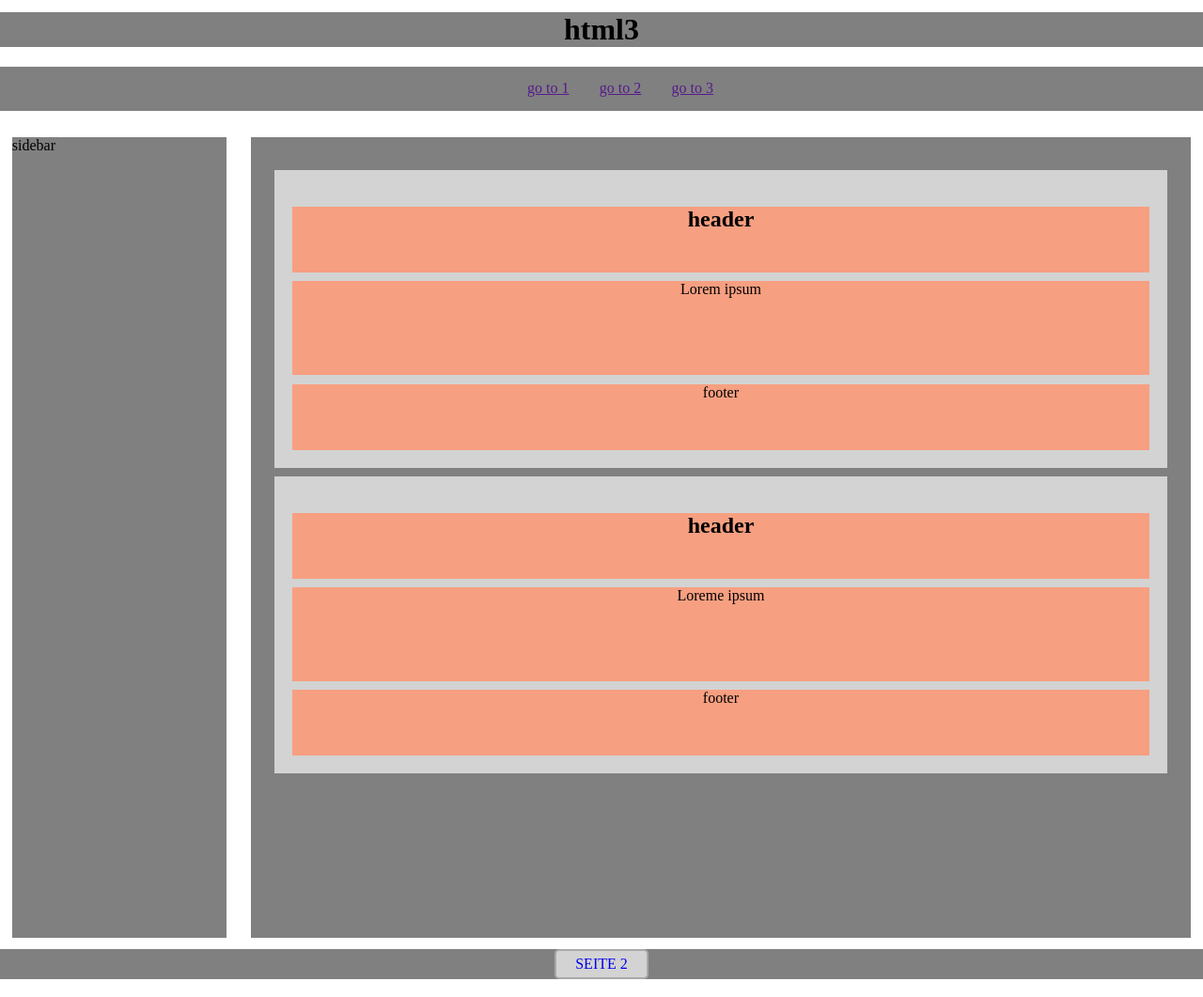
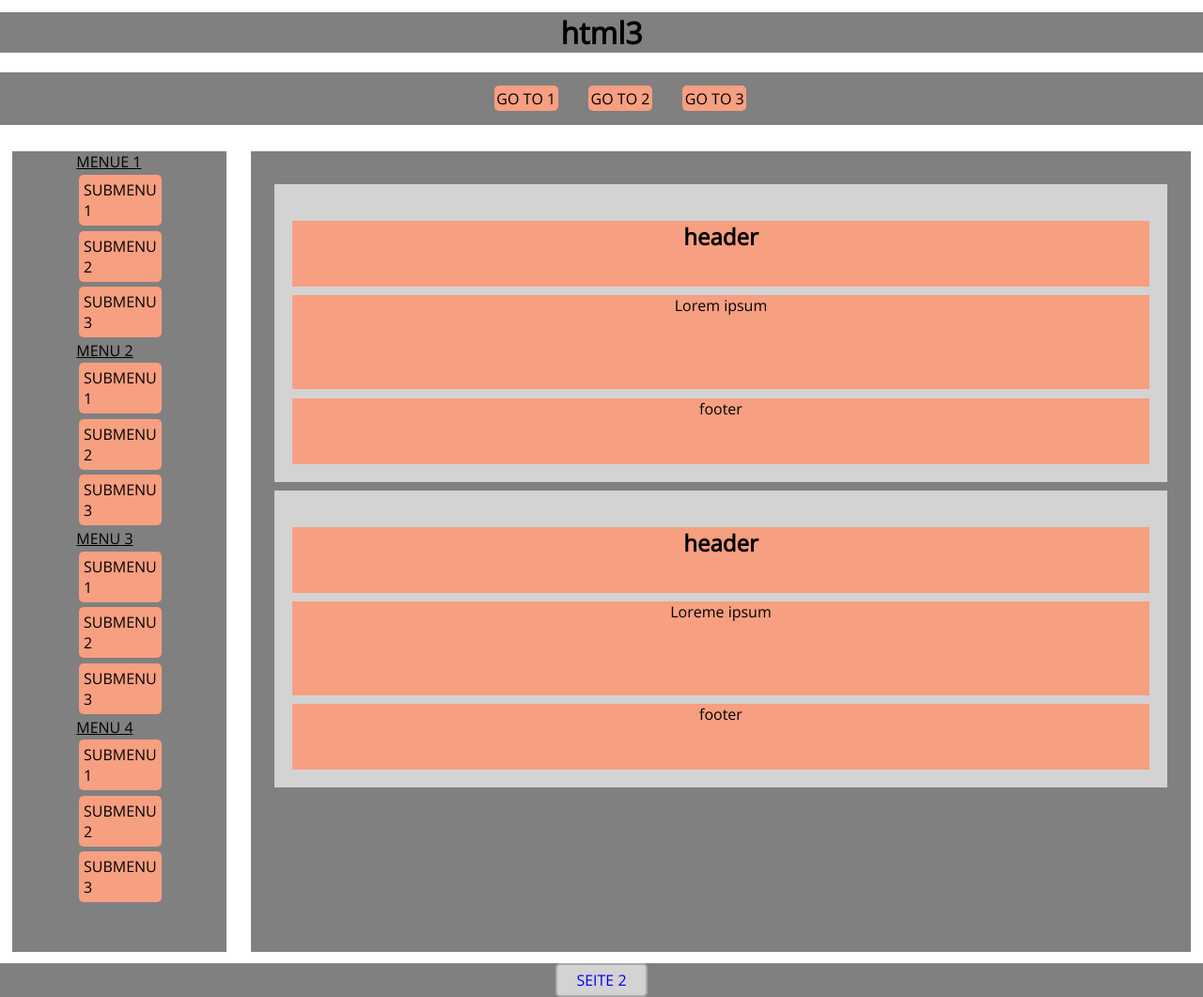
Before and after one commit to ppa100/week-learning, a plain HTML site: page template.html in a window 1280 px wide. Shown: the whole page at 94% size. Drawn offline with nearby package versions, Linux system fonts and the light colour scheme.

Commit message:
creating a navigation bar with 4 menus

```diff
--- a/css4.css
+++ b/css4.css
@@ -1,6 +1,8 @@
 body {
 	margin: 0 auto;
 	text-align: center;
+	font-family: 'Open Sans', sans-serif;
+
 }
 h1 {
 	display:block;
@@ -16,12 +18,44 @@ nav {
 }
 nav ul li {
 	display: inline-block;
+	text-transform: uppercase;
+	color: black;
 	margin: 3%;
+	background-color: #F79F81;
+	border-radius: 5px;
+	padding: 2.5px 2.5px;
+}
+nav ul li a{
+	color: black;
+	text-decoration: none;
 }
 aside {
 	text-align: left;
 	background-color:grey;
 	min-height: 100vh;
+}
+
+aside nav ul {
+
+	list-style-type: none;
+	margin: 0;
+	padding: 0;
+	text-transform: uppercase;
+	text-decoration: underline;
+
+
+}
+aside nav ul a {
+	text-decoration: none;
+	text-transform: uppercase;
+	display: block;
+	background-color: #F79F81;
+	color: black;
+	border-radius: 5px;
+	padding: 2.5px 2.5px;
+}
+aside nav ul li a:hover {
+	background-color: lightgrey;
 }
 section {
 	min-height: 100vh;
--- a/template.html
+++ b/template.html
@@ -4,8 +4,10 @@
 
 <head>
 	<meta charset="utf-8">
-<link rel="stylesheet" type="text/css" href="css4.css">
+	<link rel="stylesheet" type="text/css" href="css4.css">
+	<link href="https://fonts.googleapis.com/css?family=Open+Sans" rel="stylesheet">
 	<title>html123</title>
+
 </head>
 <body>
 	<header>
@@ -19,7 +21,38 @@
 		</ul>
 	</nav>
 	<div class="container">
-		<aside>sidebar</aside>
+		<aside>
+			<nav>
+				<ul>menue 1
+					<li><a href="">submenu 1</a></li>
+					<li><a href="">submenu 2</a></li>
+					<li><a href="">submenu 3</a></li>
+				</ul>
+				<ul>menu 2
+					<li><a href="">submenu 1</a></li>
+					<li><a href="">submenu 2</a></li>
+					<li><a href="">submenu 3</a></li>
+				</ul>
+				<ul>menu 3
+					<li><a href="">submenu 1</a></li>
+					<li><a href="">submenu 2</a></li>
+					<li><a href="">submenu 3</a></li>
+				</ul>
+				<ul>menu 4
+					<li><a href="">submenu 1</a></li>
+					<li><a href="">submenu 2</a></li>
+					<li><a href="">submenu 3</a></li>
+				</ul>
+			</nav>
+		</aside>
+
+
+
+
+
+
+
+
 		<section>
 			<article>
 				<header>
```
